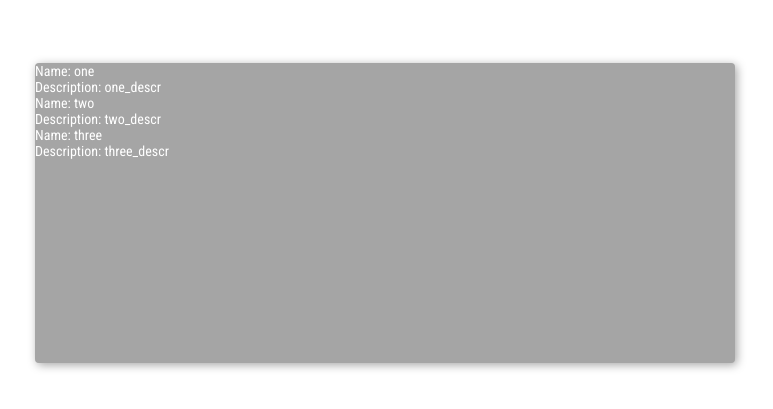
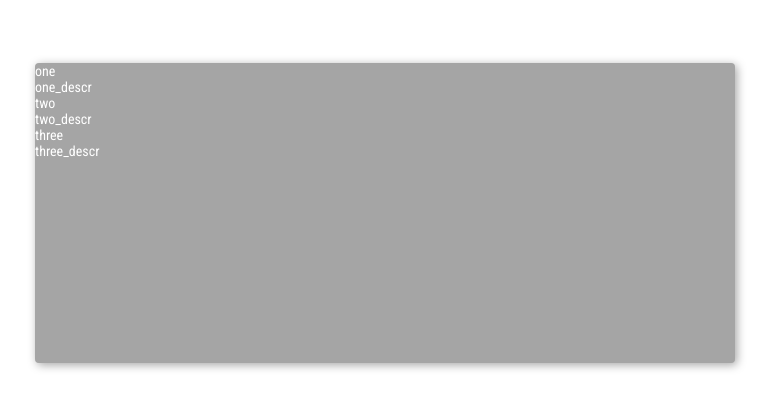
Before and after one commit to shimkonaz/toxic-amount, a React (Create React App) app: page / in a window 1280 px wide. Shown: the part 187-596 px from the top of the page, without its empty margins (255-1028 px from the left). Built offline with nearby package versions, Linux system fonts and the light colour scheme.

Commit message:
transformed ItemsList into stateless component

```diff
--- a/src/components/ItemsList/ItemsList.js
+++ b/src/components/ItemsList/ItemsList.js
@@ -1,21 +1,19 @@
-import React, { Component } from 'react';
+import React from 'react';
 
 import './ItemsList.scss';
 
-class ItemsList extends Component {
+const ItemsList = ({items}) => {
 
-  render() {
-    const { items } = this.props;
   const itemsList = items.map(item => {
     return (
       <div
         className="itemInfo"
         key={item.id}>
         <div className="item-name">
-            Name: {item.itemName}
+          {item.itemName}
         </div>
         <div className="item-descr">
-            Description: {item.itemDescription}
+          {item.itemDescription}
         </div>
       </div>
     )
@@ -27,6 +25,5 @@ class ItemsList extends Component {
     </div>
   );
 }
-}
 
 export default ItemsList;
```
Lines whose indentation alone changed are shown as unchanged.
